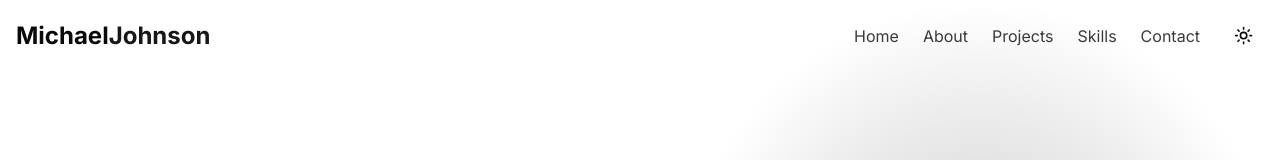
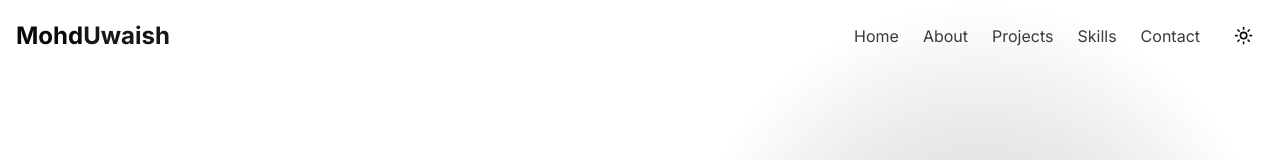
Before and after one commit to mohdUwaish59/Personal-Website, a Next.js app: page / in a window 1280 px wide. Shown: the top 160 px of the page. Built offline with nearby package versions, Linux system fonts and the light colour scheme.

Commit message:
Fix: Fixing type error in Timeline component

```diff
--- a/app/layout.tsx
+++ b/app/layout.tsx
@@ -7,8 +7,8 @@ import { Toaster } from '@/components/ui/toaster';
 const inter = Inter({ subsets: ['latin'] });
 
 export const metadata: Metadata = {
-  title: 'Michael Johnson | Portfolio',
-  description: 'Personal portfolio showcasing my work and skills as a Full Stack Developer',
+  title: 'Mohd Uwaish | Portfolio',
+  description: 'Personal portfolio showcasing my work and skills as a Full Stack AI Engineer',
 };
 
 export default function RootLayout({
--- a/components/navbar.tsx
+++ b/components/navbar.tsx
@@ -44,7 +44,7 @@ export function Navbar() {
             whileHover={{ scale: 1.05 }}
             transition={{ type: "spring", stiffness: 400, damping: 10 }}
           >
-            Michael<span className="text-primary">Johnson</span>
+            Mohd<span className="text-primary">Uwaish</span>
           </motion.div>
         </Link>
 
```
